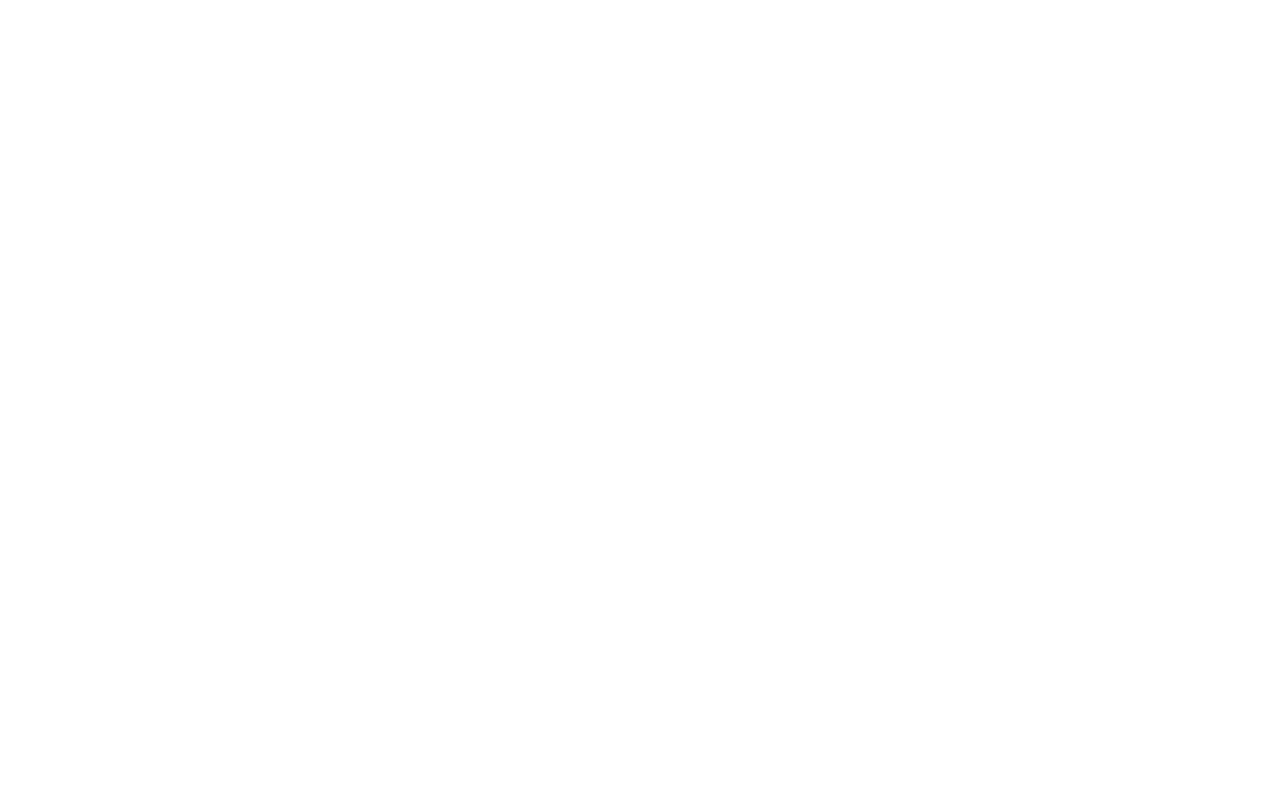
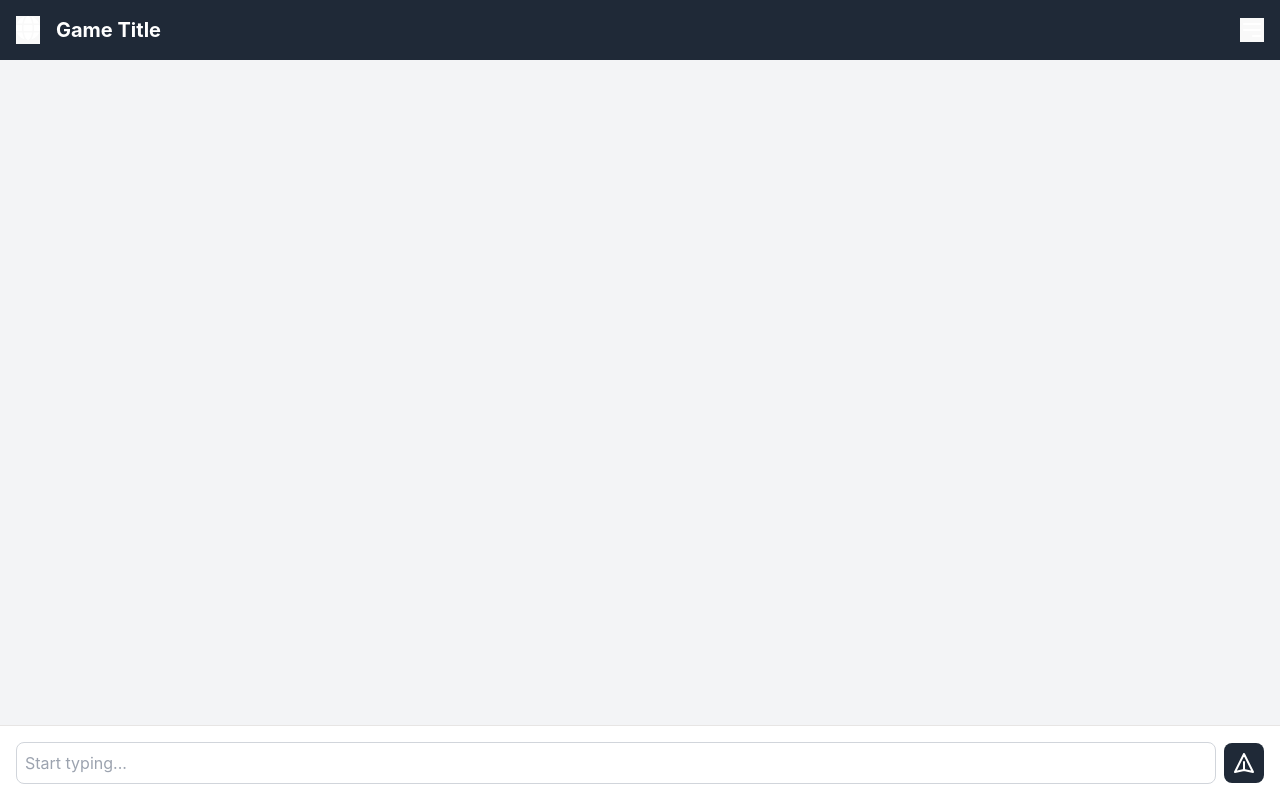
Before and after one commit to maniebra/sad-project-group9, a React (Vite) app in the folder The Game/frontend/: page /game in a window 1280 px wide. Before the commit this address had no page. Built offline with nearby package versions, Linux system fonts and the light colour scheme.

Commit message:
dsigned main page

```diff
--- a/The Game/frontend/package.json
+++ b/The Game/frontend/package.json
@@ -11,6 +11,10 @@
     "preview": "vite preview"
   },
   "dependencies": {
+    "@fortawesome/fontawesome-svg-core": "^6.7.2",
+    "@fortawesome/free-solid-svg-icons": "^6.7.2",
+    "@fortawesome/react-fontawesome": "^0.2.2",
+    "@headlessui/react": "^2.2.0",
     "@hookform/resolvers": "^3.9.1",
     "@radix-ui/react-accordion": "^1.2.1",
     "@radix-ui/react-alert-dialog": "^1.1.2",
--- a/The Game/frontend/src/components/Game.tsx
+++ b/The Game/frontend/src/components/Game.tsx
@@ -0,0 +1,84 @@
+import React, { useState, useEffect } from "react";
+import { FontAwesomeIcon } from "@fortawesome/react-fontawesome";
+import { faGlobe, faGear } from "@fortawesome/free-solid-svg-icons";
+import { Dialog } from "@headlessui/react";
+
+const Game: React.FC = () => {
+  const [message, setMessage] = useState<string>("");
+
+  const handleSubmit = (e: React.FormEvent) => {
+    e.preventDefault();
+    // Handle message submission
+    console.log({ message });
+    setMessage("");
+  };
+
+  return (
+    <div className="flex flex-col h-screen">
+      {/* Header */}
+      <div className="flex items-center justify-between p-4 bg-gray-800 text-white">
+        <div className="flex items-center">
+          <button className="mr-4">
+            <FontAwesomeIcon icon={faGlobe} className="h-6 w-6" />
+          </button>
+          <h1 className="text-xl font-bold">Game Title</h1>
+        </div>
+        <button>
+          <svg
+            xmlns="http://www.w3.org/2000/svg"
+            className="h-6 w-6"
+            fill="none"
+            viewBox="0 0 24 24"
+            stroke="currentColor"
+          >
+            <path
+              strokeLinecap="round"
+              strokeLinejoin="round"
+              strokeWidth={2}
+              d="M4 6h16M4 12h16m-7 6h7"
+            />
+          </svg>
+        </button>
+      </div>
+
+      {/* Main Content Area */}
+      <div className="flex-1 bg-gray-100 p-4">
+        {/* Game content will go here */}
+      </div>
+
+      {/* Message Input */}
+      <form onSubmit={handleSubmit} className="p-4 bg-white border-t">
+        <div className="flex items-center">
+          <input
+            type="text"
+            value={message}
+            onChange={(e) => setMessage(e.target.value)}
+            placeholder="Start typing..."
+            className="flex-1 p-2 border border-gray-300 rounded-lg mr-2"
+          />
+          <button
+            type="submit"
+            className="p-2 bg-gray-800 text-white rounded-lg"
+          >
+            <svg
+              xmlns="http://www.w3.org/2000/svg"
+              className="h-6 w-6"
+              fill="none"
+              viewBox="0 0 24 24"
+              stroke="currentColor"
+            >
+              <path
+                strokeLinecap="round"
+                strokeLinejoin="round"
+                strokeWidth={2}
+                d="M12 19l9 2-9-18-9 18 9-2zm0 0v-8"
+              />
+            </svg>
+          </button>
+        </div>
+      </form>
+    </div>
+  );
+};
+
+export default Game;
--- a/The Game/frontend/src/components/Login.tsx
+++ b/The Game/frontend/src/components/Login.tsx
@@ -48,6 +48,7 @@
         <button
           type="submit"
           className="w-full bg-black text-white p-2 rounded-lg hover:bg-gray-800"
+          onClick={() => (window.location.href = "/game")}
         >
           Sign In
         </button>
--- a/The Game/frontend/src/main.tsx
+++ b/The Game/frontend/src/main.tsx
@@ -6,12 +6,14 @@
 
 import LoginPage from "./components/Login.tsx";
 import RegisterPage from "./components/Register.tsx";
+import Game from "./components/Game.tsx";
 
 createRoot(document.getElementById("root")!).render(
   <StrictMode>
     <BrowserRouter>
       <Routes>
         <Route path="/" element={<LoginPage />} />
+        <Route path="/game" element={<Game />} />
         <Route path="/register" element={<RegisterPage />} />
       </Routes>
     </BrowserRouter>
```
Also changed, not shown: The Game/package.json (added, +9 -0 lines), 2 other files (tests, documents, lock files or other folders).
